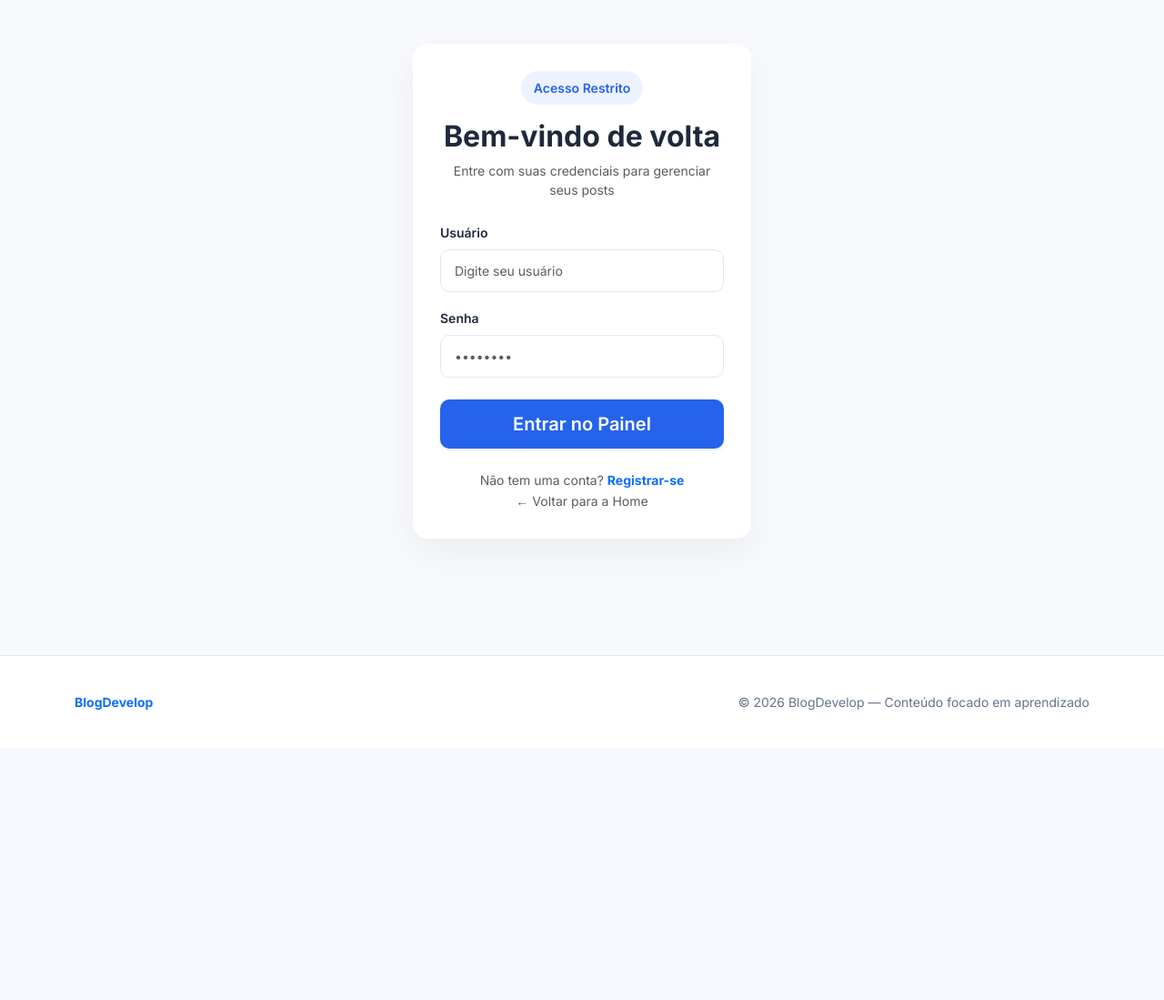
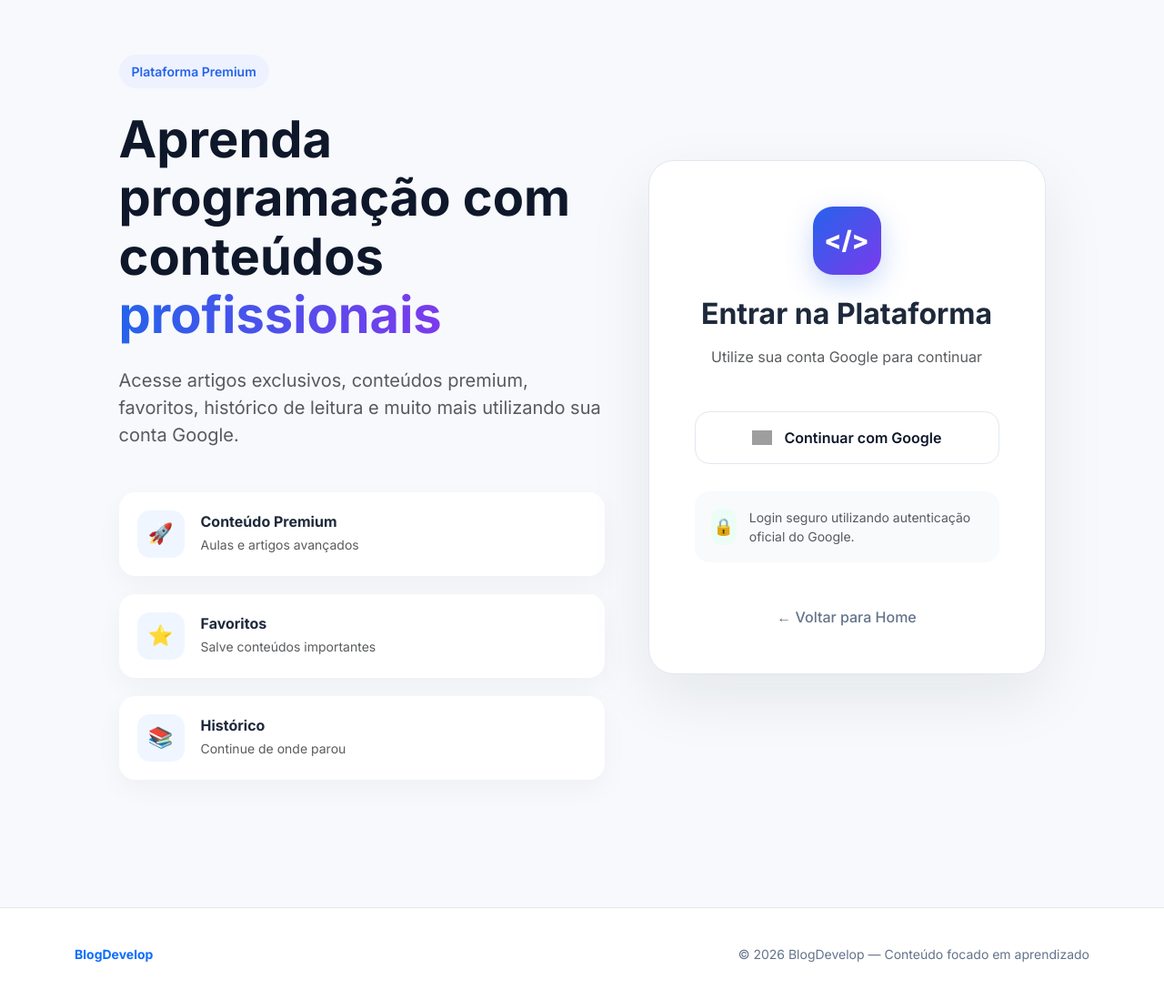
Before and after one commit to tec82/cms, a Flask app: page /auth/ in a window 1280 px wide. Shown: the part 85-1184 px from the top of the page at 91% size. Before the commit the page ends 865 px from the top, so only its background shows below. Run offline with Flask 3, Linux system fonts and the light colour scheme; some libraries are stand-ins or nearby versions; grey boxes are pictures that could not be loaded.

Commit message:
autenticacao com redes sociais

```diff
--- a/app/app.py
+++ b/app/app.py
@@ -3,10 +3,13 @@ import os
 from flask import Flask
 from models import db, User
 from flask_login import LoginManager
+
 from routes.site import site_bp
 from routes.admin import admin_bp
 from routes.auth import auth_bp
 from routes.dashboard import dashboard_bp
+
+from auth.oauth import oauth
 
 import cloudinary
 import cloudinary.uploader
@@ -22,6 +25,10 @@ cloudinary.config(
 )
 
 app = Flask(__name__)
+
+
+# AUTENTICACAO DE REDES SOCIAIS
+oauth.init_app(app)
 
 # Flask
 app.config['SECRET_KEY'] = os.getenv('SECRET_KEY')
@@ -60,4 +67,5 @@ app.register_blueprint(dashboard_bp)
 if __name__ == '__main__':
     with app.app_context():
         db.create_all()
-    app.run(host="0.0.0.0", port=5000, debug=DEBUG)
+
+    app.run(host="localhost", port=5000, debug=DEBUG)
--- a/app/routes/auth.py
+++ b/app/routes/auth.py
@@ -2,6 +2,8 @@ from flask import Blueprint, render_template, request, redirect, url_for, flash
 from flask_login import LoginManager, login_user, login_required, logout_user, current_user
 from models import db, User
 from werkzeug.security import generate_password_hash, check_password_hash
+
+from auth.oauth import google
 
 auth_bp = Blueprint('auth', __name__, url_prefix='/auth')
 
@@ -35,7 +37,7 @@ def login():
     if request.method == 'POST':
         user = User.query.filter_by(username=request.form['username']).first()
 
-        if user and check_password_hash(user.password, request.form['password']):
+        if user and user.password and check_password_hash(user.password,request.form['password']):
             login_user(user)
             if user.is_super_user:
                 return redirect(url_for('admin.dashboard'))
@@ -87,3 +89,64 @@ def profile():
         return redirect(url_for('auth.profile'))
 
     return render_template('auth/profile.html')
+
+# LOGIN COM GOOGLE
+@auth_bp.route('/login/google')
+def login_google():
+
+    redirect_uri = url_for(
+        'auth.google_callback',
+        _external=True
+    )
+    print(redirect_uri)
+
+    return google.authorize_redirect(redirect_uri)
+
+
+
+@auth_bp.route('/google/callback')
+def google_callback():
+
+    token = google.authorize_access_token()
+
+    user_info = token['userinfo']
+
+    google_id = user_info['sub']
+
+    email = user_info['email']
+
+    user = User.query.filter_by(email=email).first()
+
+    if not user:
+
+        user = User(
+
+            username=user_info['name'],
+
+            email=email,
+
+            google_id=google_id,
+
+            avatar=user_info['picture'],
+
+            provider='google',
+
+            password=None
+        )
+
+        db.session.add(user)
+
+    else:
+
+        user.google_id = google_id
+
+    db.session.commit()
+
+    login_user(user)
+
+    flash(
+        'Login realizado com Google.',
+        'success'
+    )
+
+    return redirect(url_for('site.index'))
--- a/app/templates/auth/login.html
+++ b/app/templates/auth/login.html
@@ -1,61 +1,388 @@
-{% extends 'base.html' %} {% block content %}
-<div
-  class="container d-flex justify-content-center align-items-center"
-  style="min-height: 80vh"
->
-  <div class="col-md-5 col-lg-4">
-    <div class="featured-card">
-      <div class="text-center mb-4">
-        <div class="badge-dev mb-3">Acesso Restrito</div>
-        <h2 class="fw-bold">Bem-vindo de volta</h2>
-        <p class="text-muted small">
-          Entre com suas credenciais para gerenciar seus posts
+{% extends 'base.html' %}
+
+{% block content %}
+
+<section class="login-section">
+
+    <div class="container">
+
+        <div class="row align-items-center justify-content-center g-5">
+
+            <!-- LEFT CONTENT -->
+            <div class="col-lg-6 d-none d-lg-block">
+
+                <div class="login-hero">
+
+                    <div class="badge-dev mb-4">
+                        Plataforma Premium
+                    </div>
+
+                    <h1 class="display-4 fw-bold mb-4">
+                        Aprenda programação com conteúdos
+                        <span>profissionais</span>
+                    </h1>
+
+                    <p class="text-muted fs-5 mb-5">
+                        Acesse artigos exclusivos, conteúdos premium,
+                        favoritos, histórico de leitura e muito mais
+                        utilizando sua conta Google.
+                    </p>
+
+                    <div class="hero-benefits">
+
+                        <div class="benefit-item">
+                            <div class="benefit-icon">
+                                🚀
+                            </div>
+
+                            <div>
+                                <h6 class="fw-bold mb-1">
+                                    Conteúdo Premium
+                                </h6>
+
+                                <p class="text-muted small mb-0">
+                                    Aulas e artigos avançados
                                 </p>
                             </div>
-
-      <form method="POST">
-        <div class="mb-3">
-          <label class="form-label fw-semibold small">Usuário</label>
-          <input
-            name="username"
-            class="form-control"
-            placeholder="Digite seu usuário"
-            required
-          />
                         </div>
 
-        <div class="mb-3">
-          <label class="form-label fw-semibold small">Senha</label>
-          <input
-            type="password"
-            name="password"
-            class="form-control"
-            placeholder="••••••••"
-            required
-          />
+                        <div class="benefit-item">
+                            <div class="benefit-icon">
+                                ⭐
                             </div>
 
-        <div class="d-grid mt-4">
-          <button class="btn btn-primary btn-lg shadow-sm">
-            Entrar no Painel
-          </button>
-        </div>
-      </form>
+                            <div>
+                                <h6 class="fw-bold mb-1">
+                                    Favoritos
+                                </h6>
 
-      <div class="text-center mt-4">
                                 <p class="text-muted small mb-0">
-          Não tem uma conta?
-          <a
-            href="{{ url_for('auth.register') }}"
-            class="text-primary fw-bold text-decoration-none"
-            >Registrar-se</a
-          >
+                                    Salve conteúdos importantes
                                 </p>
-        <a href="/" class="text-muted small text-decoration-none"
-          >← Voltar para a Home</a
-        >
                             </div>
                         </div>
+
+                        <div class="benefit-item">
+                            <div class="benefit-icon">
+                                📚
+                            </div>
+
+                            <div>
+                                <h6 class="fw-bold mb-1">
+                                    Histórico
+                                </h6>
+
+                                <p class="text-muted small mb-0">
+                                    Continue de onde parou
+                                </p>
                             </div>
                         </div>
+
+                    </div>
+
+                </div>
+
+            </div>
+
+            <!-- LOGIN CARD -->
+            <div class="col-md-8 col-lg-5">
+
+                <div class="login-card">
+
+                    <div class="text-center mb-5">
+
+                        <div class="login-logo mb-4">
+                            &lt;/&gt;
+                        </div>
+
+                        <h2 class="fw-bold mb-3">
+                            Entrar na Plataforma
+                        </h2>
+
+                        <p class="text-muted">
+                            Utilize sua conta Google para continuar
+                        </p>
+
+                    </div>
+
+                    <!-- GOOGLE LOGIN -->
+                    <a
+                        href="{{ url_for('auth.login_google') }}"
+                        class="google-btn"
+                    >
+
+                        <img
+                            src="https://cdn.jsdelivr.net/gh/devicons/devicon/icons/google/google-original.svg"
+                            width="22"
+                        >
+
+                        <span>
+                            Continuar com Google
+                        </span>
+
+                    </a>
+
+                    <div class="secure-info">
+
+                        <div class="secure-icon">
+                            🔒
+                        </div>
+
+                        <p class="mb-0 small text-muted">
+                            Login seguro utilizando autenticação oficial do Google.
+                        </p>
+
+                    </div>
+
+                    <div class="text-center mt-5">
+
+                        <a
+                            href="{{ url_for('site.index') }}"
+                            class="back-home"
+                        >
+                            ← Voltar para Home
+                        </a>
+
+                    </div>
+
+                </div>
+
+            </div>
+
+        </div>
+
+    </div>
+
+</section>
+
+<style>
+
+/* SECTION */
+.login-section {
+
+    min-height: 90vh;
+
+    display: flex;
+    align-items: center;
+
+    padding: 60px 0;
+
+}
+
+/* HERO */
+.login-hero h1 {
+
+    line-height: 1.15;
+    color: #0f172a;
+
+}
+
+.login-hero h1 span {
+
+    background: linear-gradient(
+        90deg,
+        #2563eb,
+        #7c3aed
+    );
+
+    -webkit-background-clip: text;
+    -webkit-text-fill-color: transparent;
+
+}
+
+/* BENEFITS */
+.hero-benefits {
+
+    display: flex;
+    flex-direction: column;
+    gap: 20px;
+
+}
+
+.benefit-item {
+
+    display: flex;
+    align-items: center;
+    gap: 18px;
+
+    background: white;
+
+    padding: 20px;
+
+    border-radius: 18px;
+
+    box-shadow:
+        0 10px 30px rgba(0,0,0,.04);
+
+}
+
+.benefit-icon {
+
+    width: 52px;
+    height: 52px;
+
+    display: flex;
+    align-items: center;
+    justify-content: center;
+
+    border-radius: 14px;
+
+    background: #eff6ff;
+
+    font-size: 22px;
+
+}
+
+/* CARD */
+.login-card {
+
+    background: white;
+
+    padding: 50px;
+
+    border-radius: 28px;
+
+    box-shadow:
+        0 25px 70px rgba(15,23,42,.08);
+
+    border: 1px solid #e2e8f0;
+
+}
+
+/* LOGO */
+.login-logo {
+
+    width: 75px;
+    height: 75px;
+
+    margin: auto;
+
+    display: flex;
+    align-items: center;
+    justify-content: center;
+
+    border-radius: 22px;
+
+    background: linear-gradient(
+        135deg,
+        #2563eb,
+        #7c3aed
+    );
+
+    color: white;
+
+    font-size: 28px;
+    font-weight: 800;
+
+    box-shadow:
+        0 10px 30px rgba(37,99,235,.25);
+
+}
+
+/* GOOGLE BUTTON */
+.google-btn {
+
+    width: 100%;
+
+    display: flex;
+    align-items: center;
+    justify-content: center;
+    gap: 14px;
+
+    padding: 16px;
+
+    border-radius: 16px;
+
+    border: 1px solid #e2e8f0;
+
+    background: white;
+
+    text-decoration: none;
+
+    color: #0f172a;
+
+    font-weight: 600;
+    font-size: 16px;
+
+    transition: .3s;
+
+}
+
+.google-btn:hover {
+
+    transform: translateY(-2px);
+
+    box-shadow:
+        0 15px 35px rgba(0,0,0,.08);
+
+    color: #0f172a;
+
+}
+
+/* SECURE INFO */
+.secure-info {
+
+    margin-top: 30px;
+
+    background: #f8fafc;
+
+    border-radius: 16px;
+
+    padding: 18px;
+
+    display: flex;
+    align-items: center;
+    gap: 14px;
+
+}
+
+.secure-icon {
+
+    width: 40px;
+    height: 40px;
+
+    display: flex;
+    align-items: center;
+    justify-content: center;
+
+    border-radius: 12px;
+
+    background: #ecfdf5;
+
+    font-size: 18px;
+
+}
+
+/* BACK HOME */
+.back-home {
+
+    text-decoration: none;
+
+    color: #64748b;
+
+    font-weight: 500;
+
+    transition: .3s;
+
+}
+
+.back-home:hover {
+
+    color: #2563eb;
+
+}
+
+/* MOBILE */
+@media(max-width:768px){
+
+    .login-card {
+
+        padding: 35px 25px;
+
+    }
+
+}
+
+</style>
+
 {% endblock %}
```
Also changed, not shown: app/auth/oauth.py (added, +21 -0 lines). Lines whose indentation alone changed are shown as unchanged.
